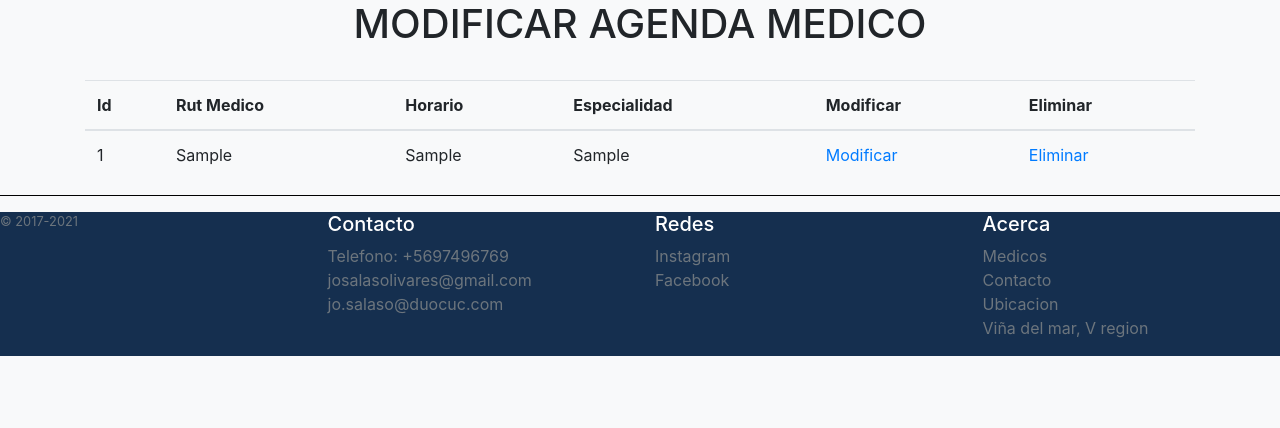
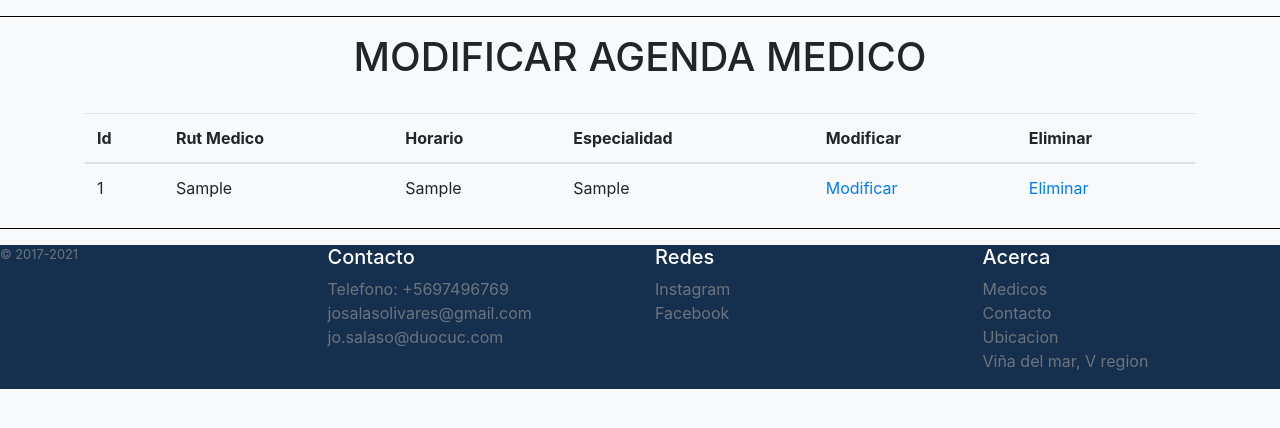
Before and after one commit to josesalaso/Centro-Medico.DJANGOHTML, a Django app: page /agenda in a window 1280 px wide. Shown: the part 162-590 px from the top of the page. Run offline with Django 3.2, Linux system fonts and the light colour scheme; tables that the repository leaves empty hold one stand-in row (values such as "Sample post"); some libraries are stand-ins or nearby versions.

Commit message:
ultimos detalles

```diff
--- a/TestDjango/core/templates/core/agenda.html
+++ b/TestDjango/core/templates/core/agenda.html
@@ -93,7 +93,7 @@
             </nav>
 
         </header>
-
+        <hr size="10px" color="black" />
         <h1>MODIFICAR AGENDA MEDICO</h1>
         <br>
         <div class="container">
--- a/TestDjango/core/templates/core/agregaragenda.html
+++ b/TestDjango/core/templates/core/agregaragenda.html
@@ -93,7 +93,7 @@
             </nav>
 
         </header>
-
+        <hr size="10px" color="black" />
 
         <h1>AGREGAR AGENDA MEDICO</h1>
         <br>
--- a/TestDjango/core/templates/core/anularhora.html
+++ b/TestDjango/core/templates/core/anularhora.html
@@ -93,6 +93,7 @@
             </nav>
 
         </header>
+        <hr size="10px" color="black" />
         <h1>ANULAR HORA! X</h1>
         <br>
         <div class="container">
--- a/TestDjango/core/templates/core/cajeropagar.html
+++ b/TestDjango/core/templates/core/cajeropagar.html
@@ -91,6 +91,7 @@
             </nav>
 
         </header>
+        <hr size="10px" color="black" />
 <br>
 <br>
 <br>
--- a/TestDjango/core/templates/core/comprobantepago.html
+++ b/TestDjango/core/templates/core/comprobantepago.html
@@ -91,6 +91,7 @@
             </nav>
 
         </header>
+        <hr size="10px" color="black" />
         <h1>COMPROBANTES DE PAGO</h1>
         <br>
         <div class="container">
--- a/TestDjango/core/templates/core/confirmarhora.html
+++ b/TestDjango/core/templates/core/confirmarhora.html
@@ -93,7 +93,7 @@
             </nav>
 
         </header>
-
+        <hr size="10px" color="black" />
         <h1>CONFIMAR HORA Y DATOS</h1>
         <br>
         <div class="container">
--- a/TestDjango/core/templates/core/contacto.html
+++ b/TestDjango/core/templates/core/contacto.html
@@ -91,6 +91,7 @@
             </nav>
 
         </header>
+        <hr size="10px" color="black" />
 
 
     <hr size="10px" color="black" />
--- a/TestDjango/core/templates/core/medico.html
+++ b/TestDjango/core/templates/core/medico.html
@@ -91,6 +91,7 @@
             </nav>
 
         </header>
+        <hr size="10px" color="black" />
         <br>
         <br>
         <br>
--- a/TestDjango/core/templates/core/medicos.html
+++ b/TestDjango/core/templates/core/medicos.html
@@ -91,6 +91,7 @@
             </nav>
 
         </header>
+        <hr size="10px" color="black" />
 
 
     <hr size="10px" color="black" />
--- a/TestDjango/core/templates/core/modificaragendamedico.html
+++ b/TestDjango/core/templates/core/modificaragendamedico.html
@@ -93,6 +93,7 @@
             </nav>
 
         </header>
+        <hr size="10px" color="black" />
         <h1>MODIFICAR AGENDA MEDICO</h1>
         <br>
 
--- a/TestDjango/core/templates/core/modificarcita.html
+++ b/TestDjango/core/templates/core/modificarcita.html
@@ -93,6 +93,7 @@
             </nav>
 
         </header>
+        <hr size="10px" color="black" />
         <h1>MARCAR PACIENTE COMO ATENDIDO</h1>
         <br>
         <div class="container">
--- a/TestDjango/core/templates/core/modificarcitapaciente.html
+++ b/TestDjango/core/templates/core/modificarcitapaciente.html
@@ -93,6 +93,7 @@
             </nav>
 
         </header>
+        <hr size="10px" color="black" />
         <h1>MODIFICAR CITA</h1>
         <br>
 
--- a/TestDjango/core/templates/core/reservarhora.html
+++ b/TestDjango/core/templates/core/reservarhora.html
@@ -93,7 +93,7 @@
             </nav>
 
         </header>
-
+        <hr size="10px" color="black" />
         <h1>RESERVA DE HORA</h1>
         <br>
         <div class="container">
--- a/TestDjango/core/templates/core/secretaria.html
+++ b/TestDjango/core/templates/core/secretaria.html
@@ -91,6 +91,7 @@
             </nav>
 
         </header>
+        <hr size="10px" color="black" />
         <br>
         <br>
         <br>
--- a/TestDjango/core/templates/core/ubicaciones.html
+++ b/TestDjango/core/templates/core/ubicaciones.html
@@ -91,6 +91,7 @@
             </nav>
 
         </header>
+        <hr size="10px" color="black" />
 
 
     <hr size="10px" color="black" />
```
